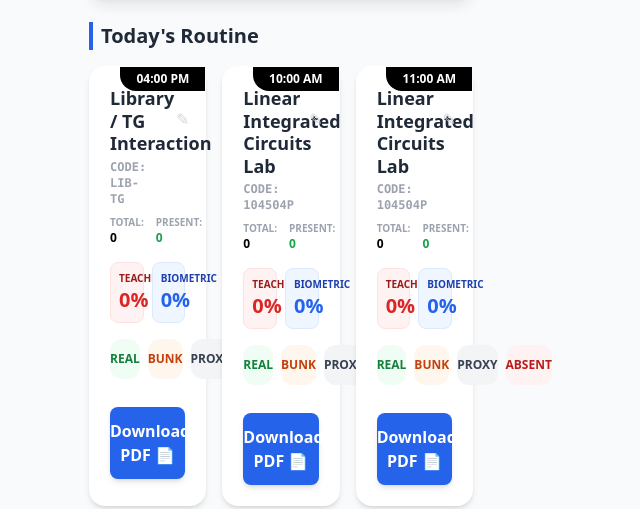
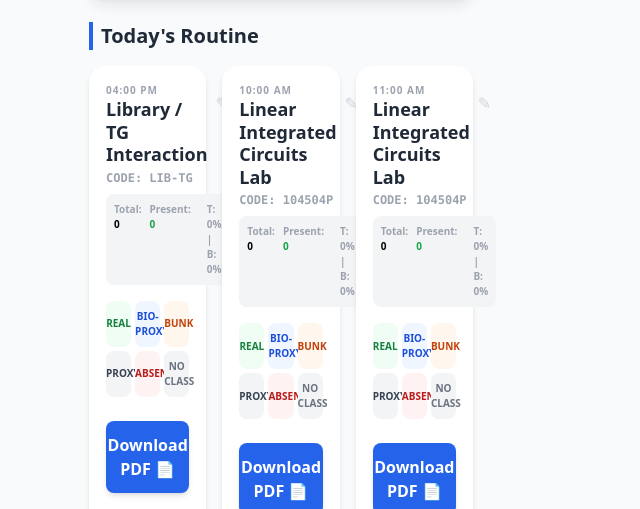
Before and after one commit to try-to-learn-now/Attendence, a Next.js app: page / in a window 1280 px wide. Shown: the part 291-800 px from the top of the page, without its empty margins (359-999 px from the left). Built offline with nearby package versions, Linux system fonts and the light colour scheme; no server answers; the database is empty.

Commit message:
Update SubjectCard.js

```diff
--- a/components/SubjectCard.js
+++ b/components/SubjectCard.js
@@ -4,58 +4,66 @@ import { useState, useEffect } from 'react';
 import PdfButton from './PdfButton';
 import { ALL_SUBJECTS } from '@/lib/universal_data';
 
-// Added selectedDate prop for History Mode
-export default function SubjectCard({ subjectName, subjectCode, classTime, isScheduled, selectedDate }) {
+export default function SubjectCard({ subjectName, subjectCode, classTime, isScheduled, selectedDate, biometricDone }) {
   const [activeCode, setActiveCode] = useState(subjectCode);
   const [activeName, setActiveName] = useState(subjectName);
-
   const [status, setStatus] = useState(null);
   const [stats, setStats] = useState({ teacher: 0, bio: 0 });
-  const [counts, setCounts] = useState({ total: 0, present: 0 }); // NEW: Raw counts
+  const [counts, setCounts] = useState({ total: 0, present: 0 });
   const [logs, setLogs] = useState([]);
 
+  // Warning counter for Biometric Override
+  const [bioWarningCount, setBioWarningCount] = useState(0);
+
   const refreshData = async () => {
-    // Uses the Selected Date (defaults to Today in parent)
-    // IMPORTANT: Make sure `selectedDate` is YYYY-MM-DD string
     const res = await fetch(`/api/attendance/check?code=${activeCode}&date=${selectedDate}`);
     const data = await res.json();
     if(data.status) setStatus(data.status);
     if(data.stats) setStats(data.stats);
     if(data.logs) {
         setLogs(data.logs);
-        // Calc raw counts
         const valid = data.logs.filter(l => l.status !== 'grey').length;
-        const present = data.logs.filter(l => l.status === 'green' || l.status === 'orange').length;
+        const present = data.logs.filter(l => l.status === 'green' || l.status === 'blue' || l.status === 'orange').length;
         setCounts({ total: valid, present });
     }
   };
 
-  useEffect(() => {
-    refreshData();
-  }, [activeCode, selectedDate]); // Refresh if Swapped or Date Changed
+  useEffect(() => { refreshData(); }, [activeCode, selectedDate]);
 
   const mark = async (color) => {
+    // 1. BIOMETRIC CHECK (The Logic Gate)
+    const requiresBio = ['green', 'blue', 'orange'].includes(color);
+
+    if (requiresBio && !biometricDone) {
+        if (bioWarningCount < 1) {
+            alert("⚠️ BIOMETRIC NOT DONE!\nYou cannot mark 'Real', 'Bunk', or 'Bio-Proxy' without Biometric.\n\n(If this is an Online Class, click again to force it.)");
+            setBioWarningCount(prev => prev + 1);
+            return; // STOP HERE
+        }
+        // If count >= 1, we allow it (User refused twice)
+    }
+
+    // 2. EXTRA CLASS TIME CHECK
     let finalTime = classTime;
-
-    // LOGIC: Only ask for time if it is an EXTRA class
     if (classTime === "Extra" || !isScheduled) {
         const userTime = prompt("🕒 Enter Class Time (e.g. 2:00 PM):");
         if (!userTime || userTime.trim() === "") {
-            alert("⚠️ Time is required for Extra Classes! Action Cancelled.");
+            alert("⚠️ Time is required!");
             return;
         }
         finalTime = userTime;
     }
-    // IF SWAP: classTime is already set (e.g. "10:00 AM"), so we use that.
 
     setStatus(color);
+    setBioWarningCount(0); // Reset warning
+
     await fetch('/api/attendance', {
       method: 'POST',
       body: JSON.stringify({
         code: activeCode,
         name: activeName,
         status: color,
-        date: selectedDate, // Use history date
+        date: selectedDate,
         timeSlot: finalTime,
         topic: "",
       })
@@ -64,60 +72,40 @@ export default function SubjectCard({ subjectName, subjectCode, classTime, isSch
   };
 
   const handleSwap = () => {
-    // SWAP LOGIC: Just change the "Label". Time stays the same.
     const input = prompt("Swap Subject? Enter Name or Code:");
     if (!input) return;
-
     const val = input.toLowerCase();
-    const found = ALL_SUBJECTS.find(s =>
-       s.name.toLowerCase().includes(val) || s.code.toLowerCase() === val
-    );
-
-    if (found) {
-        setActiveCode(found.code);
-        setActiveName(found.name);
-        // UI updates, but timeSlot remains the same (e.g. "10:00 AM")
-    } else {
-        alert("Subject not found!");
-    }
+    const found = ALL_SUBJECTS.find(s => s.name.toLowerCase().includes(val) || s.code.toLowerCase() === val);
+    if (found) { setActiveCode(found.code); setActiveName(found.name); }
+    else { alert("Subject not found!"); }
   };
 
   return (
-    <div className={`relative p-5 rounded-2xl border transition-all duration-300 ${status ? 'border-gray-300 bg-gray-50' : 'border-transparent bg-white shadow-md'}`}>
-
-      <div className={`absolute top-0 right-0 px-4 py-1 rounded-bl-2xl text-xs font-bold ${isScheduled ? 'bg-black text-white' : 'bg-orange-500 text-white'}`}>
-        {classTime}
+    <div className={`relative p-4 rounded-2xl border transition-all duration-300 ${status ? 'border-gray-300 bg-gray-50' : 'border-transparent bg-white shadow-md'}`}>
+      <div className="flex justify-between items-start mb-2">
+         <div>
+            <div className="text-[10px] font-bold text-gray-400 uppercase tracking-widest">{classTime}</div>
+            <h3 className="text-lg font-black text-gray-800 leading-tight">{activeName}</h3>
+            <p className="text-xs font-mono text-gray-400 mt-1 font-bold">CODE: {activeCode}</p>
+         </div>
+         <button onClick={handleSwap} className="text-gray-300 hover:text-blue-600 p-2">✎</button>
       </div>
 
-      <button onClick={handleSwap} className="absolute top-8 right-2 p-2 text-gray-300 hover:text-blue-600">✎</button>
-
-      <div className="mb-4 pr-8">
-        <h3 className="text-lg font-black text-gray-800 leading-tight">{activeName}</h3>
-        <p className="text-xs font-mono text-gray-400 mt-1 font-bold">CODE: {activeCode}</p>
-
-        {/* NEW: Total / Present Counts */}
-        <div className="mt-2 flex gap-3 text-[10px] font-bold text-gray-400">
-            <span>TOTAL: <span className="text-black text-xs">{counts.total}</span></span>
-            <span>PRESENT: <span className="text-green-600 text-xs">{counts.present}</span></span>
-        </div>
+      {/* Stats */}
+      <div className="flex gap-2 text-[10px] font-bold text-gray-400 mb-4 bg-gray-100 p-2 rounded-lg inline-flex">
+         <span>Total: <span className="text-black">{counts.total}</span></span>
+         <span>Present: <span className="text-green-600">{counts.present}</span></span>
+         <span className="ml-2">T: {stats.teacher}% | B: {stats.bio}%</span>
       </div>
 
-      <div className="grid grid-cols-2 gap-2 mb-4">
-         <div className="bg-red-50 p-2 rounded-lg text-center border border-red-100">
-            <p className="text-[10px] font-bold text-red-800 uppercase">Teacher</p>
-            <p className="text-xl font-black text-red-600">{stats.teacher}%</p>
-         </div>
-         <div className="bg-blue-50 p-2 rounded-lg text-center border border-blue-100">
-            <p className="text-[10px] font-bold text-blue-800 uppercase">Biometric</p>
-            <p className="text-xl font-black text-blue-600">{stats.bio}%</p>
-         </div>
-      </div>
-
-      <div className="flex gap-2 mb-3">
-        <button onClick={() => mark('green')} className={`flex-1 py-3 rounded-xl font-bold text-xs ${status === 'green' ? 'bg-green-600 text-white' : 'bg-green-50 text-green-700'}`}>REAL</button>
-        <button onClick={() => mark('orange')} className={`flex-1 py-3 rounded-xl font-bold text-xs ${status === 'orange' ? 'bg-orange-500 text-white' : 'bg-orange-50 text-orange-700'}`}>BUNK</button>
-        <button onClick={() => mark('black')} className={`flex-1 py-3 rounded-xl font-bold text-xs ${status === 'black' ? 'bg-gray-800 text-white' : 'bg-gray-100 text-gray-700'}`}>PROXY</button>
-        <button onClick={() => mark('red')} className={`flex-1 py-3 rounded-xl font-bold text-xs ${status === 'red' ? 'bg-red-600 text-white' : 'bg-red-50 text-red-700'}`}>ABSENT</button>
+      {/* 6 BUTTONS GRID */}
+      <div className="grid grid-cols-3 gap-1 mb-2">
+        <button onClick={() => mark('green')} className={`py-2 rounded-lg font-bold text-[10px] ${status==='green'?'bg-green-600 text-white':'bg-green-50 text-green-700'}`}>REAL</button>
+        <button onClick={() => mark('blue')} className={`py-2 rounded-lg font-bold text-[10px] ${status==='blue'?'bg-blue-600 text-white':'bg-blue-50 text-blue-700'}`}>BIO-PROXY</button>
+        <button onClick={() => mark('orange')} className={`py-2 rounded-lg font-bold text-[10px] ${status==='orange'?'bg-orange-500 text-white':'bg-orange-50 text-orange-700'}`}>BUNK</button>
+        <button onClick={() => mark('black')} className={`py-2 rounded-lg font-bold text-[10px] ${status==='black'?'bg-gray-800 text-white':'bg-gray-100 text-gray-700'}`}>PROXY</button>
+        <button onClick={() => mark('red')} className={`py-2 rounded-lg font-bold text-[10px] ${status==='red'?'bg-red-600 text-white':'bg-red-50 text-red-700'}`}>ABSENT</button>
+        <button onClick={() => mark('grey')} className={`py-2 rounded-lg font-bold text-[10px] ${status==='grey'?'bg-gray-400 text-white':'bg-gray-100 text-gray-500'}`}>NO CLASS</button>
       </div>
 
       <PdfButton subjectName={activeName} logs={logs} />
```
